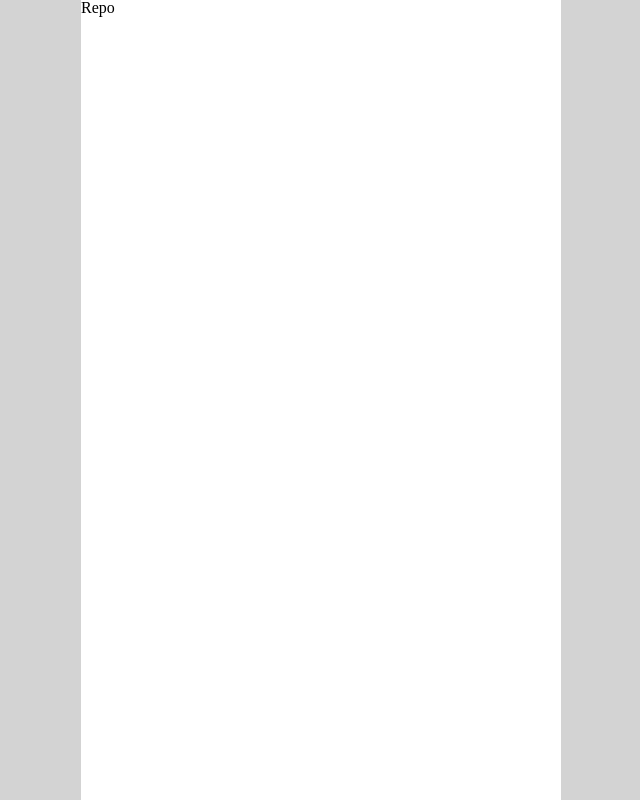
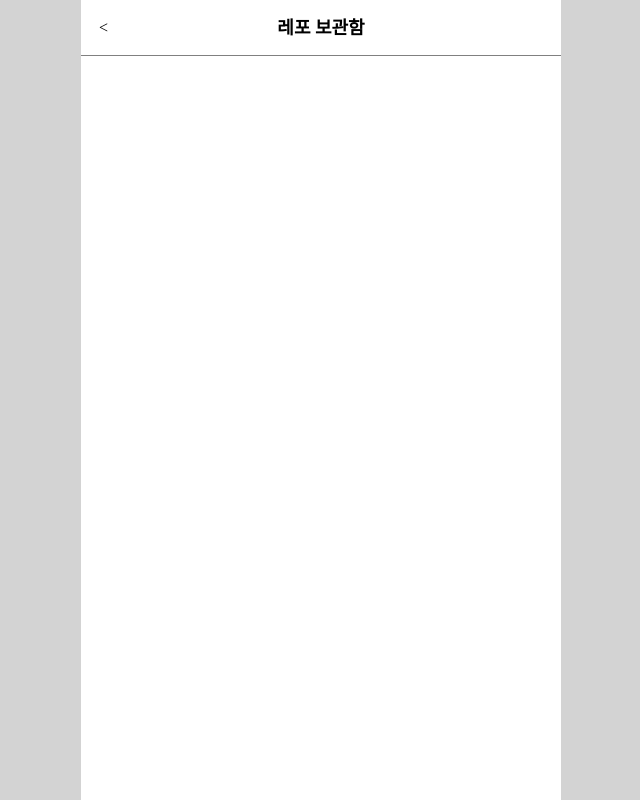
Before and after one commit to JISU-Y/repo-sneak-peeker, a React (Create React App) app: page /repo in a window 1280 px wide. Shown: the whole page, without its empty margins (319-959 px from the left). Built offline with nearby package versions, Linux system fonts and the light colour scheme.

Commit message:
Feat: 페이지 라우팅 완료

```diff
--- a/src/components/Header.jsx
+++ b/src/components/Header.jsx
@@ -1,12 +1,25 @@
-import React from "react"
+import React, { useEffect, useState } from "react"
+import { useLocation, useNavigate } from "react-router-dom"
 import styled from "styled-components"
 
 const Header = ({ title }) => {
+  const location = useLocation()
+  const navigate = useNavigate()
+  const [presentPage, setPresentPage] = useState("")
+
+  useEffect(() => {
+    setPresentPage(location.pathname.slice(1))
+  }, [location.pathname])
+
+  const backToPrevPage = () => navigate(-1)
+
+  const goToRepoPage = () => navigate("/repo")
+
   return (
     <Container>
-      <span>{"<"}</span>
+      <span onClick={backToPrevPage}>{"<"}</span>
       <Title>{title ?? "Header"}</Title>
-      <button>보관함 가기</button>
+      {presentPage === "" && <button onClick={goToRepoPage}>보관함 가기</button>}
     </Container>
   )
 }
--- a/src/pages/Issue.jsx
+++ b/src/pages/Issue.jsx
@@ -1,7 +1,13 @@
 import React from "react"
+import Header from "../components/Header"
+import { Container } from "../styles/commonComponent"
 
 const Issue = () => {
-  return <div>Issue</div>
+  return (
+    <Container>
+      <Header title="이슈 리스트" />
+    </Container>
+  )
 }
 
 export default Issue
--- a/src/pages/Main.jsx
+++ b/src/pages/Main.jsx
@@ -2,6 +2,7 @@ import React from "react"
 import styled from "styled-components"
 import Header from "../components/Header"
 import RepoCard from "../components/RepoCard"
+import { Container } from "../styles/commonComponent"
 
 const Main = () => {
   return (
@@ -14,11 +15,6 @@ const Main = () => {
     </Container>
   )
 }
-
-const Container = styled.div`
-  width: 100%;
-  height: 100%;
-`
 
 const Input = styled.input`
   width: 100%;
--- a/src/pages/Repo.jsx
+++ b/src/pages/Repo.jsx
@@ -1,7 +1,13 @@
 import React from "react"
+import Header from "../components/Header"
+import { Container } from "../styles/commonComponent"
 
 const Repo = () => {
-  return <div>Repo</div>
+  return (
+    <Container>
+      <Header title="레포 보관함" />
+    </Container>
+  )
 }
 
 export default Repo
--- a/src/styles/commonComponent.js
+++ b/src/styles/commonComponent.js
@@ -1,4 +1,9 @@
 import styled from "styled-components"
+
+export const Container = styled.div`
+  width: 100%;
+  height: 100%;
+`
 
 export const ContentBox = styled.div`
   width: 100%;
```
